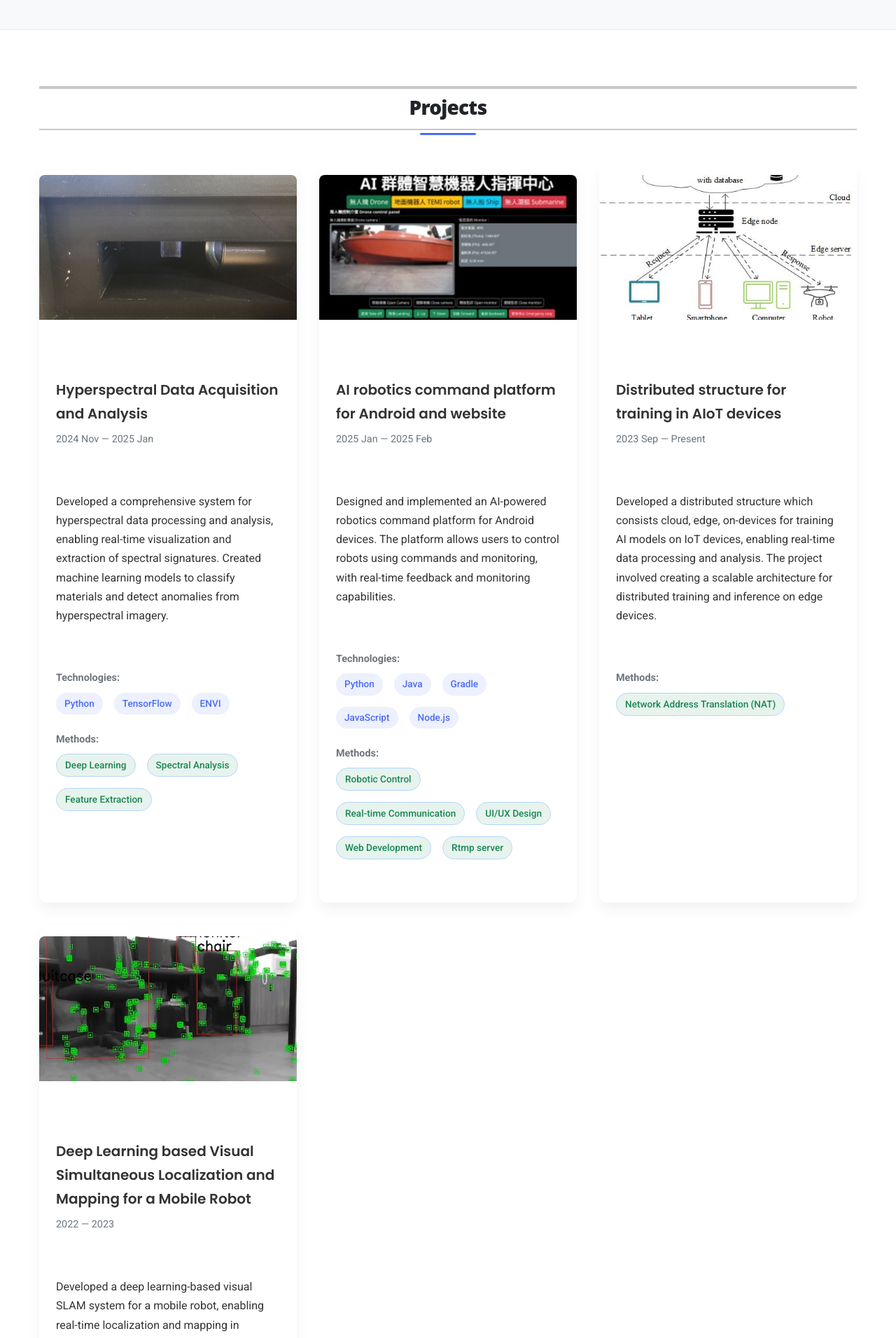
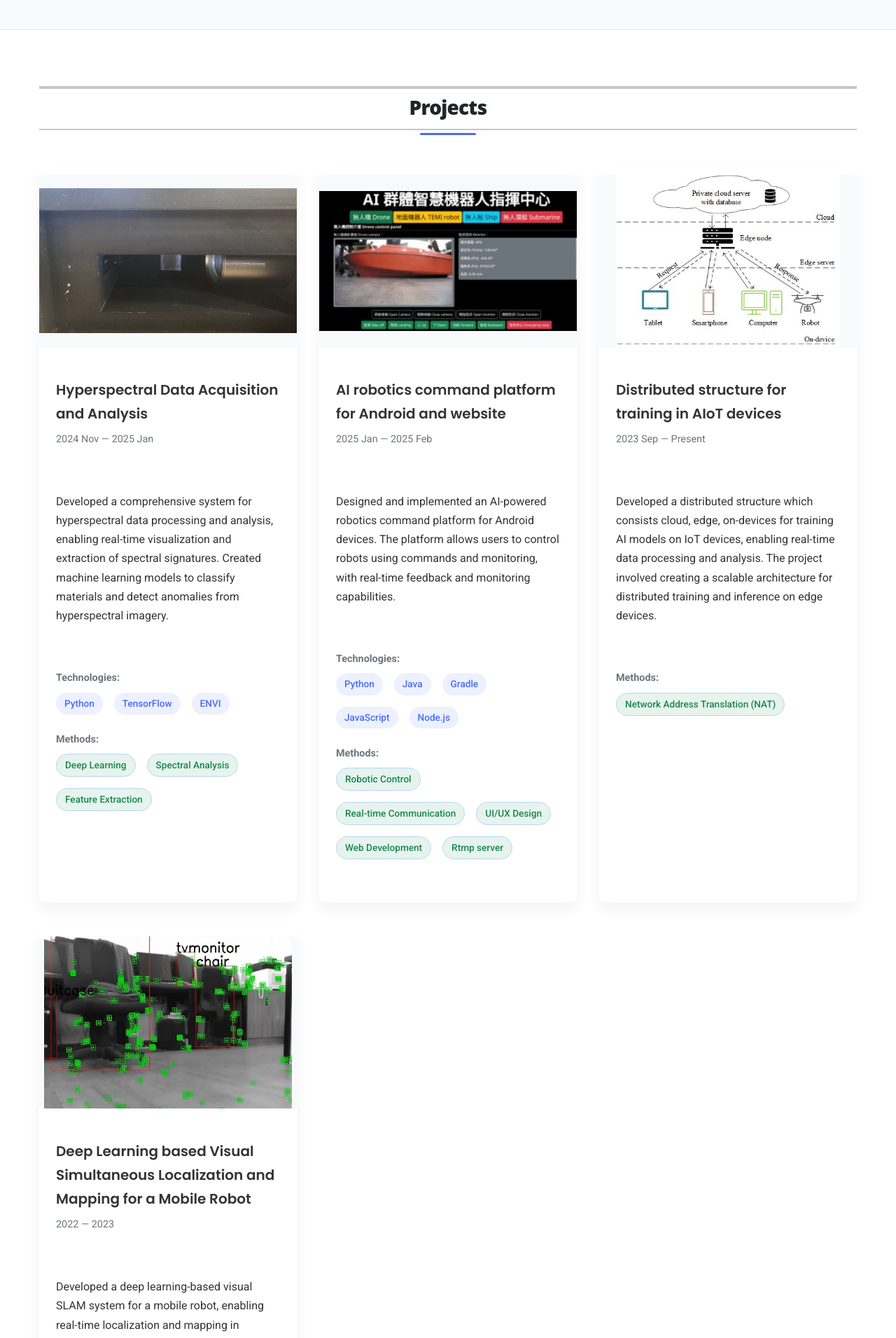
Before and after one commit to x29959/x29959.github.io, a Jekyll site: the page built from index.html, in a window 1280 px wide. Shown: the part 880-2792 px from the top of the page at 70% size. Built offline with Jekyll 4.4.1, drawn with Linux system fonts in a browser that asks for light colours.

```diff
--- a/css/main.scss
+++ b/css/main.scss
@@ -141,9 +141,15 @@ h1, h2, h3, h4, h5, h6 {
 .project-image-wrapper {
   position: relative;
   width: 100%;
-  padding-bottom: 56.25%; /* 16:9 aspect ratio */
+  padding-bottom: 66.67%; /* 3:2 aspect ratio to work on all devices */
   height: 0;
   overflow: hidden;
+}
+
+/* Experience section specific image wrapper */
+.project-card[data-job-id] .project-image-wrapper {
+  padding-bottom: 66.67%; /* 3:2 aspect ratio for experience images */
+  max-height: 500px; /* Maximum height for large screens */
 }
 
 .project-image-slide {
@@ -152,9 +158,10 @@ h1, h2, h3, h4, h5, h6 {
   left: 0;
   width: 100%;
   height: 100%;
-  object-fit: cover;
+  object-fit: contain; /* Changed from cover to contain to prevent cropping */
   opacity: 0;
   transition: opacity 0.5s ease-in-out;
+  background-color: #f8f9fa; /* Light background for images with transparency */
 }
 
 .project-image-slide.active {
@@ -296,7 +303,7 @@ h1, h2, h3, h4, h5, h6 {
 .modal-content {
   max-width: 90%;
   max-height: 80%;
-  object-fit: contain;
+  object-fit: contain; /* Ensure modal images are fully visible */
 }
 
 .modal-caption {
@@ -482,3 +489,14 @@ h1, h2, h3, h4, h5, h6 {
     padding-bottom: 66.67%; /* 3:2 aspect ratio on mobile */
   }
 }
+
+/* Responsive adjustments for larger screens */
+@media (min-width: 1200px) {
+  .project-card[data-job-id] .project-image-wrapper {
+    max-height: 600px; /* Even more space for very large screens */
+  }
+
+  .modal-content {
+    max-height: 85%; /* More space for modal images on large screens */
+  }
+}
```
